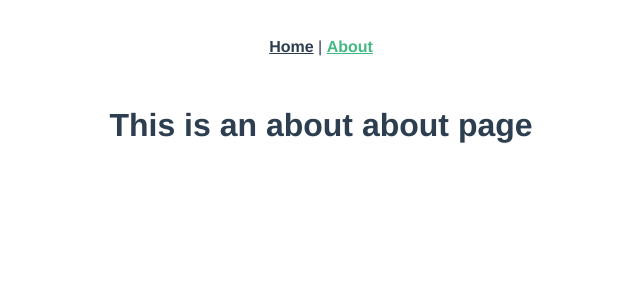
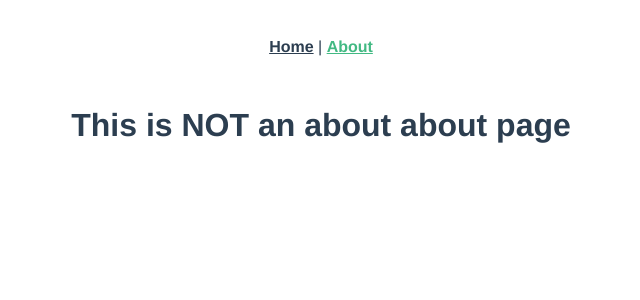
Before and after one commit to twhitelow1/community-resume-app, a Vue app: page /about in a window 1280 px wide. Shown: the top 300 px of the page, without its empty margins (319-959 px from the left). Built offline with nearby package versions, Linux system fonts and the light colour scheme.

Commit message:
edit about page

```diff
--- a/src/views/About.vue
+++ b/src/views/About.vue
@@ -1,5 +1,5 @@
 <template>
   <div class="about">
-    <h1>This is an about about page</h1>
+    <h1>This is NOT an about about page</h1>
   </div>
 </template>
```
